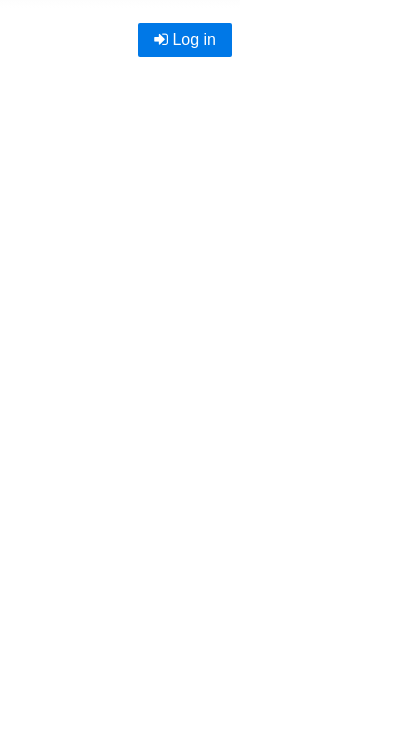
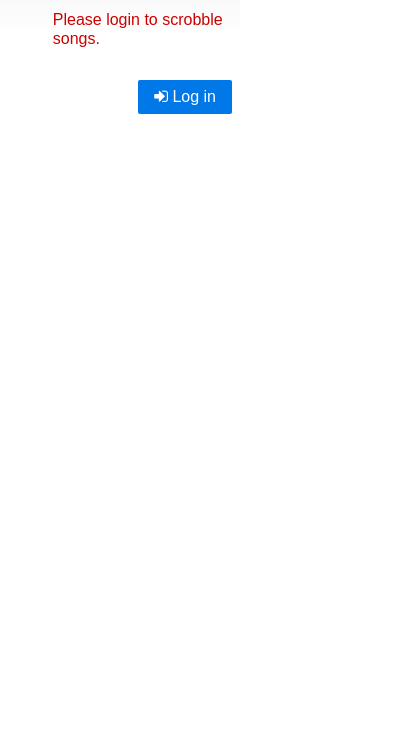
Before and after one commit to jyntran/nhaccuatui-scrobbler, a browser extension: page popup.html in a window 400 px wide. Shown: the part 87-835 px from the top of the page. Drawn offline with nearby package versions, Linux system fonts and the light colour scheme.

Commit message:
Add login prompt element.

```diff
--- a/popup.html
+++ b/popup.html
@@ -29,7 +29,7 @@
         padding: 8px;
       }
       #loginPrompt {
-        color: #c2a90f;
+        color: #cc0000;
       }
       #status {
         text-align: right;
@@ -66,6 +66,7 @@
                 <strong><span id="track">Nothing is playing!</span></strong></br>
                 <span id="artist"></span></br>
                 <span id="scrobbled">Scrobbled</span>
+                <p id="loginPrompt">Please login to scrobble songs.</p>
               </div>
             </div>
           </div>
```
